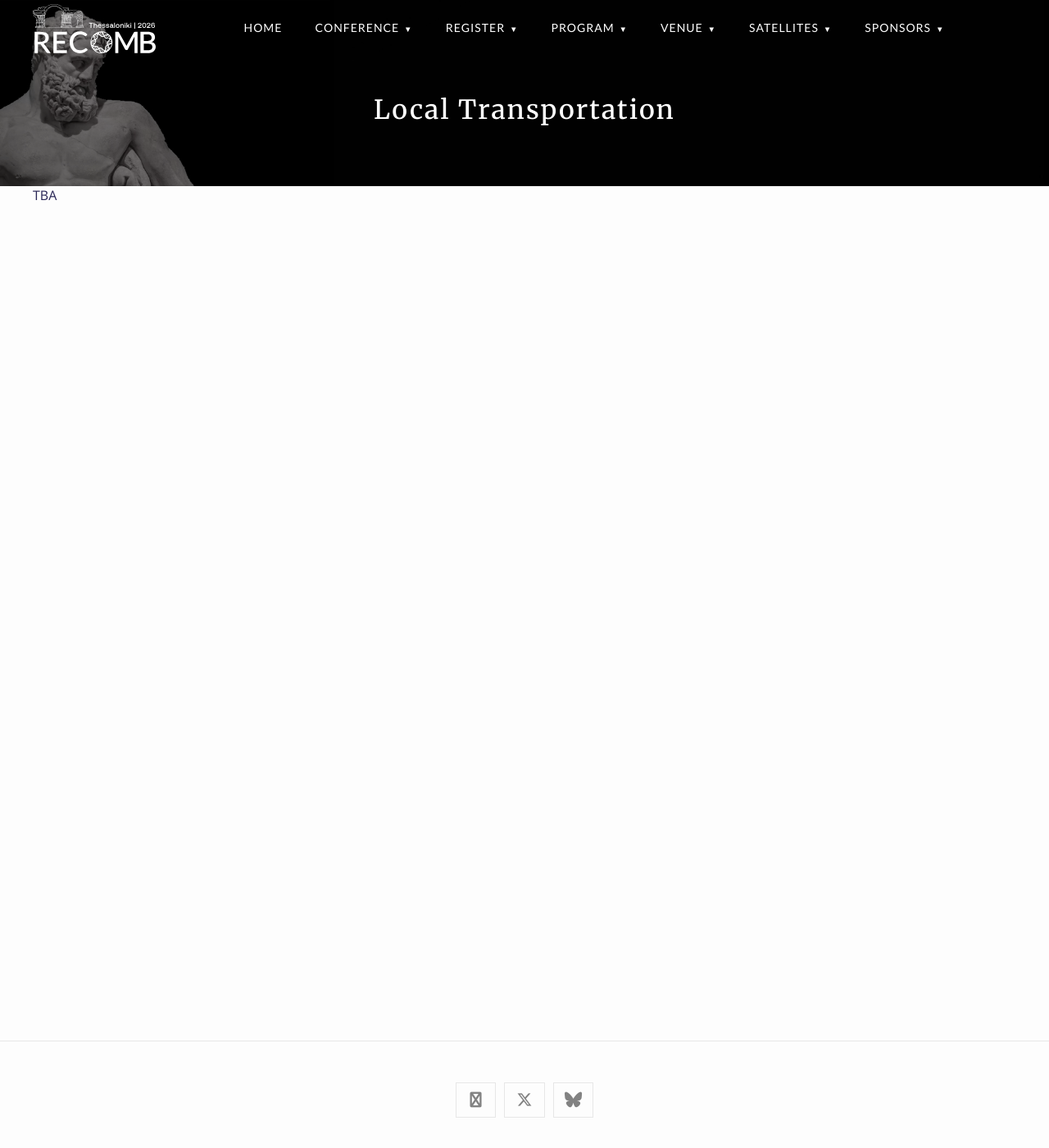
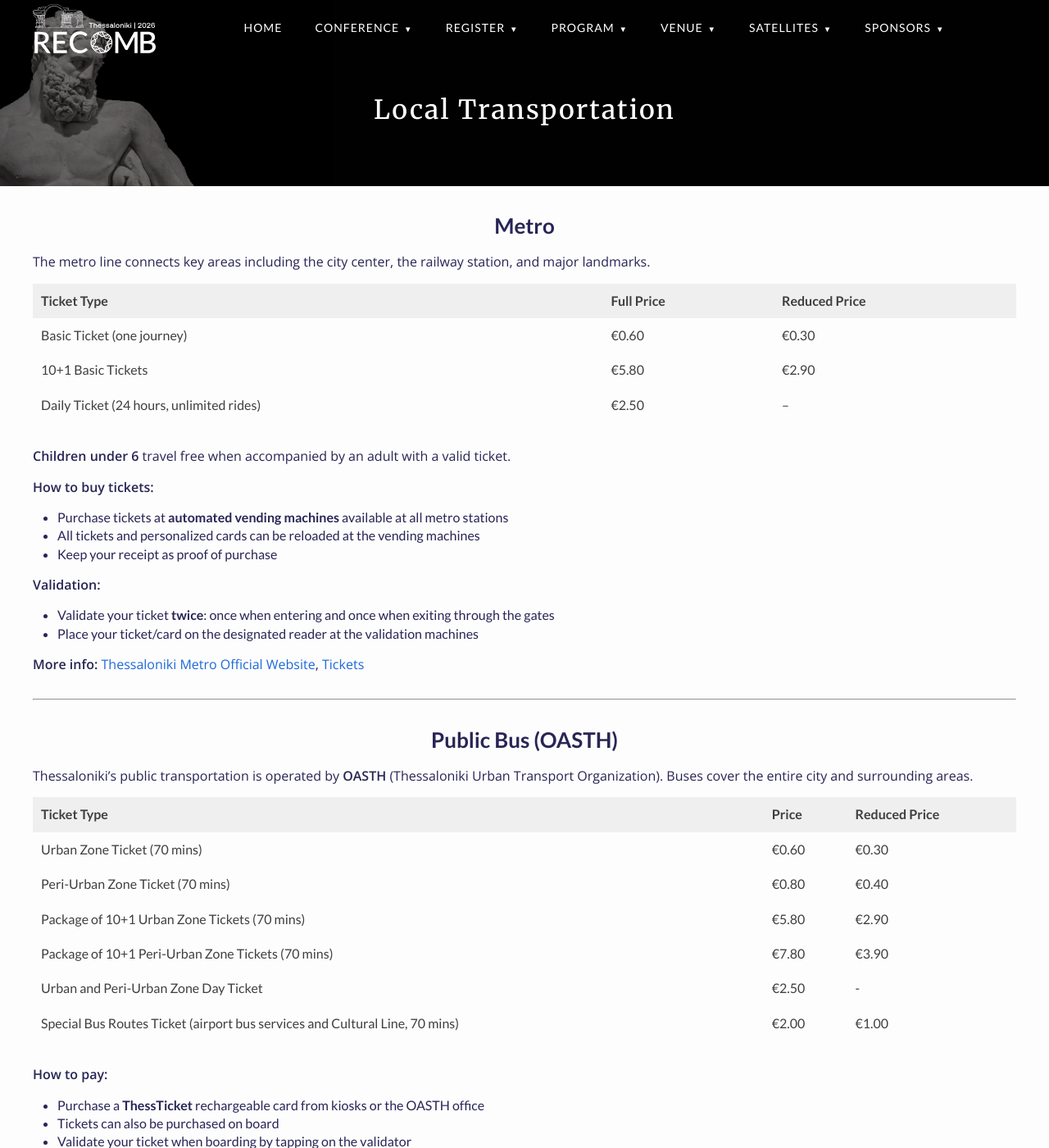
Before and after one commit to recomb-conference/recomb2026, a Jekyll site: the page built from transportation.md, in a window 1280 px wide and 1400 px high. Shown: the whole window at 82% size. Built offline with Jekyll 4.4.1, drawn with Linux system fonts in a browser that asks for light colours; nearby versions of some CDN libraries; some of the changed text lies outside the part shown.

Commit message:
Update transportation.md

```diff
--- a/transportation.md
+++ b/transportation.md
@@ -3,4 +3,49 @@ layout: page
 title: Local Transportation
 ---
 
-TBA
+### Metro
+{: style="text-align: center;"}
+
+The metro line connects key areas including the city center, the railway station, and major landmarks.
+
+| Ticket Type | Full Price | Reduced Price |
+|-------------|------------|---------------|
+| Basic Ticket (one journey) | €0.60 | €0.30 |
+| 10+1 Basic Tickets | €5.80 | €2.90 |
+| Daily Ticket (24 hours, unlimited rides) | €2.50 | – |
+
+**Children under 6** travel free when accompanied by an adult with a valid ticket.
+
+**How to buy tickets:**
+- Purchase tickets at **automated vending machines** available at all metro stations
+- All tickets and personalized cards can be reloaded at the vending machines
+- Keep your receipt as proof of purchase
+
+**Validation:**
+- Validate your ticket **twice**: once when entering and once when exiting through the gates
+- Place your ticket/card on the designated reader at the validation machines
+
+**More info:** [Thessaloniki Metro Official Website](https://www.thessmetro.gr/en/), [Tickets](https://www.thessmetro.gr/en/tickets/)
+
+---
+
+### Public Bus (OASTH)
+{: style="text-align: center;"}
+
+Thessaloniki's public transportation is operated by **OASTH** (Thessaloniki Urban Transport Organization). Buses cover the entire city and surrounding areas.
+
+| Ticket Type | Price | Reduced Price |
+|-------------|-------|---------------|
+| Urban Zone Ticket (70 mins) | €0.60 | €0.30 |
+| Peri-Urban Zone Ticket (70 mins) | €0.80 | €0.40 |
+| Package of 10+1 Urban Zone Tickets (70 mins) | €5.80 | €2.90 |
+| Package of 10+1 Peri-Urban Zone Tickets (70 mins) | €7.80 | €3.90 |
+| Urban and Peri-Urban Zone Day Ticket | €2.50 | - |
+| Special Bus Routes Ticket (airport bus services and Cultural Line, 70 mins) | €2.00 | €1.00 |
+
+**How to pay:**
+- Purchase a **ThessTicket** rechargeable card from kiosks or the OASTH office
+- Tickets can also be purchased on board
+- Validate your ticket when boarding by tapping on the validator
+
+**More info:** [OASTH Official Website](https://oasth.gr/), [Bus Tickets & Fares](https://oseth.com.gr/en/bus-fare-products)
```
